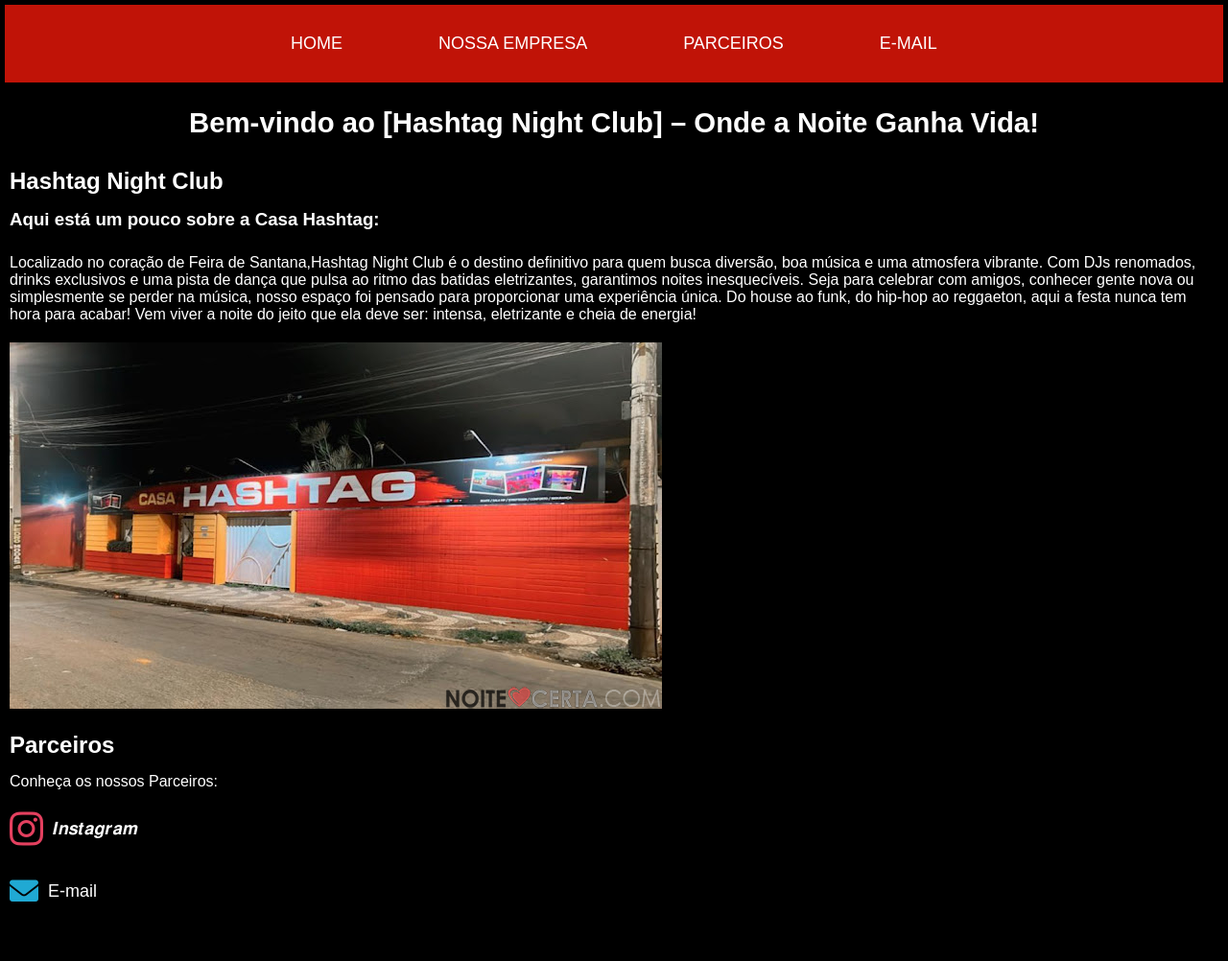
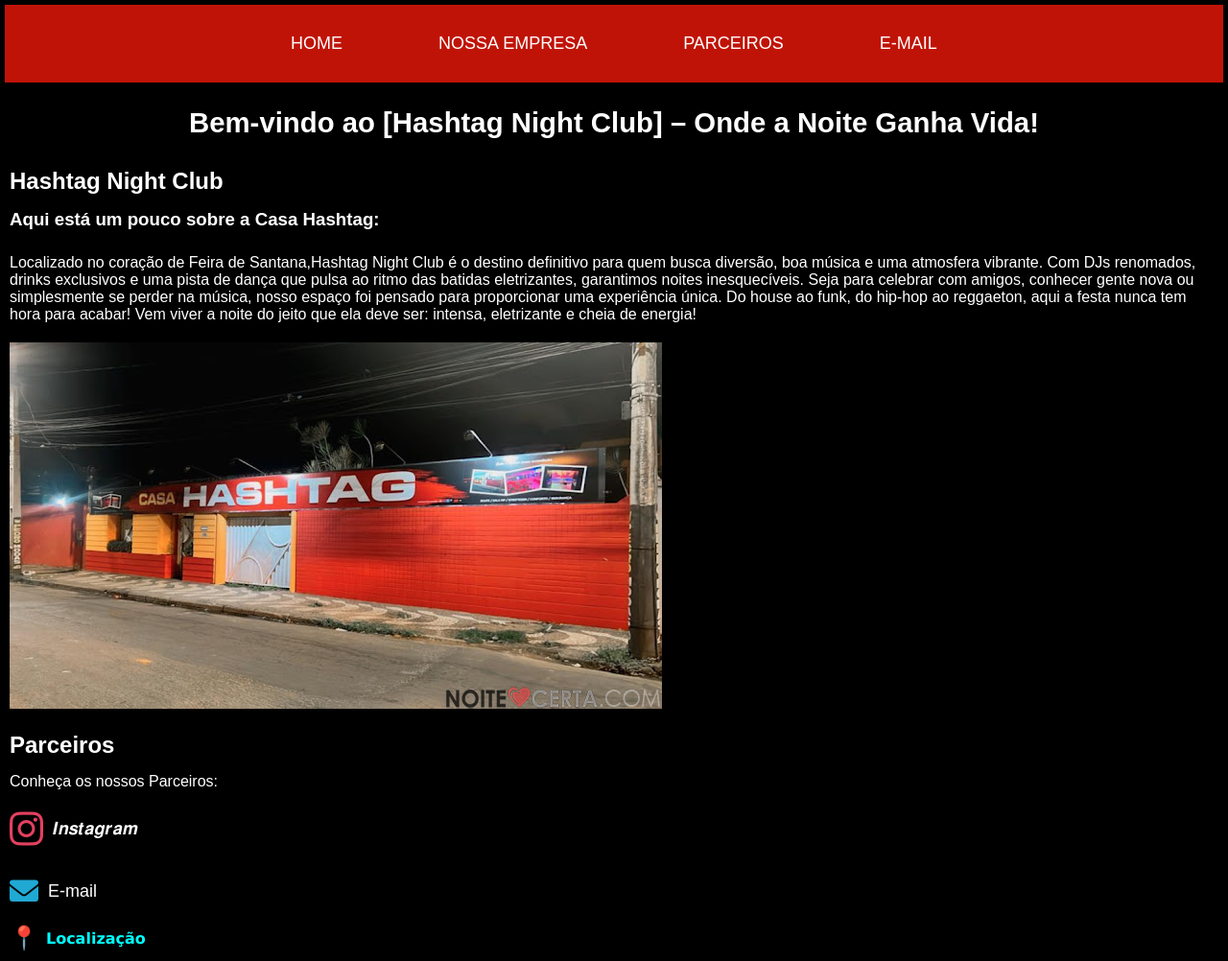
Before and after one commit to Victorks4/91134-Victor, a plain HTML site: page Menu/Index.html in a window 1280 px wide. Shown: the whole page at 96% size. Before the commit the page ends 964 px from the top, so only its background shows below. Drawn offline with Linux system fonts and the light colour scheme.

Commit message:
att hashtag

```diff
--- a/Menu/Index.html
+++ b/Menu/Index.html
@@ -53,6 +53,9 @@
         <i class="fas fa-envelope"></i>
         <span>E-mail</span>
     </a>
-
+    <div class="localizacao">
+        <i class="fab fa-localizacao"></i>
+        <span>Localização</span>
+    </div>
 </body>
 </html>
--- a/Menu/style.css
+++ b/Menu/style.css
@@ -94,6 +94,7 @@
 
 }
 
+
 i.fab.fa-instagram {
    font-size: 40px; /* Tamanho do ícone */
    color: #E4405F; /* Cor do Instagram */
@@ -135,3 +136,19 @@
 .social-link span {
    font-size: 18px; /* Tamanho do texto */
 }
+
+.localizacao {
+  font-family: 'Lucida Sans', 'Lucida Sans Regular', 'Lucida Grande', 'Lucida Sans Unicode', Geneva, Verdana, sans-serif;
+  display: flex;
+  align-items: center;
+  font-weight: 900; /* Para usar o ícone de mapa */
+  margin: 10px;
+  font-size: 16px;
+  color: aqua;
+}
+
+.localizacao::before {
+   content: "\1F4CD"; /* Unicode do símbolo de localização */
+   margin-right: 8px; /* Espaço entre o ícone e o texto */
+   font-size: 24px; /* Tamanho do ícone */
+ }
```
